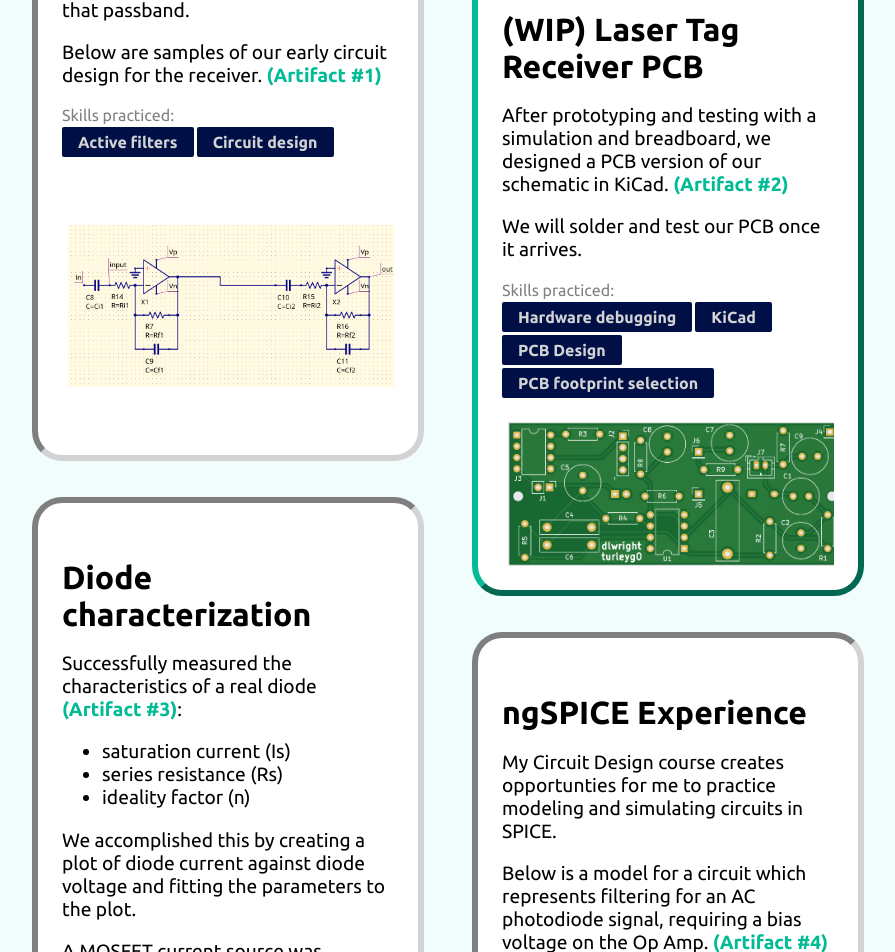
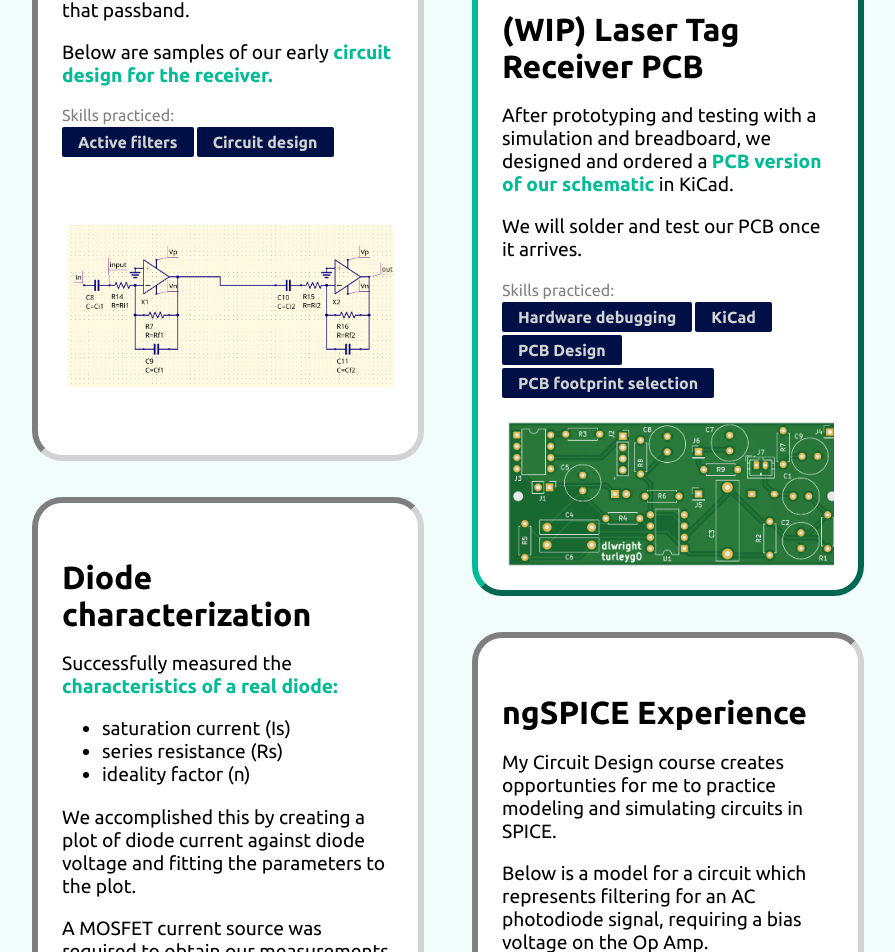
Before and after one commit to Leeway001Write/Leeway001Write.github.io, a React (Vite) app in the folder react-portfolio/: page / in a window 1280 px wide. Shown: the part 7826-8778 px from the top of the page, without its empty margins (42-937 px from the left). Built offline with nearby package versions, Linux system fonts and the light colour scheme.

Commit message:
Implemented ECEN 340 feedback: PCB status

```diff
--- a/react-portfolio/src/Data.tsx
+++ b/react-portfolio/src/Data.tsx
@@ -154,7 +154,7 @@ export const coursework: Project[] = [
       <>
         <p>This year we are applying our circuit knowledge to design a Laser Tag system.</p>
         <p>The receiver circuit is designed to amplify laser pulses on a 1 to 4 kHz range and attenuating noise outside that passband.</p>
-        <p>Below are samples of our early circuit design for the receiver. <span className="emphasize">(Artifact #1)</span></p>
+        <p>Below are samples of our early <span className="emphasize">circuit design for the receiver.</span></p>
       </>
     ),
     skills: ["Active filters", "Circuit design"],
@@ -165,7 +165,7 @@ export const coursework: Project[] = [
     current: true,
     description: (
       <>
-        <p>After prototyping and testing with a simulation and breadboard, we designed a PCB version of our schematic in KiCad. <span className="emphasize">(Artifact #2)</span></p>
+        <p>After prototyping and testing with a simulation and breadboard, we designed and ordered a <span className="emphasize">PCB version of our schematic</span> in KiCad.</p>
         <p>We will solder and test our PCB once it arrives.</p>
       </>
     ),
@@ -177,13 +177,12 @@ export const coursework: Project[] = [
     current: false,
     description: (
       <>
-        <p>Successfully measured the characteristics of a real diode <span className="emphasize">(Artifact #3)</span>:
-          <ul>
-            <li>saturation current (Is)</li>
-            <li>series resistance (Rs)</li>
-            <li>ideality factor (n)</li>
-          </ul>
-        </p>
+        <p>Successfully measured the <span className="emphasize">characteristics of a real diode:</span></p>
+        <ul>
+          <li>saturation current (Is)</li>
+          <li>series resistance (Rs)</li>
+          <li>ideality factor (n)</li>
+        </ul>
         <p>We accomplished this by creating a plot of diode current against diode voltage and fitting the parameters to the plot.</p>
         <p>A MOSFET current source was required to obtain our measurements, as our function generator does not supply enough current on its own.</p>
         <p>We then verified our parameters by comparing the behavior of a diode simulated with our values to that of our actual diode.</p>
@@ -198,7 +197,7 @@ export const coursework: Project[] = [
     description: (
       <>
         <p>My Circuit Design course creates opportunties for me to practice modeling and simulating circuits in SPICE.</p>
-        <p>Below is a model for a circuit which represents filtering for an AC photodiode signal, requiring a bias voltage on the Op Amp. <span className="emphasize">(Artifact #4)</span></p>
+        <p>Below is a model for a circuit which represents filtering for an AC photodiode signal, requiring a bias voltage on the Op Amp.</p>
       </>
     ),
     skills: ["SPICE"],
```
